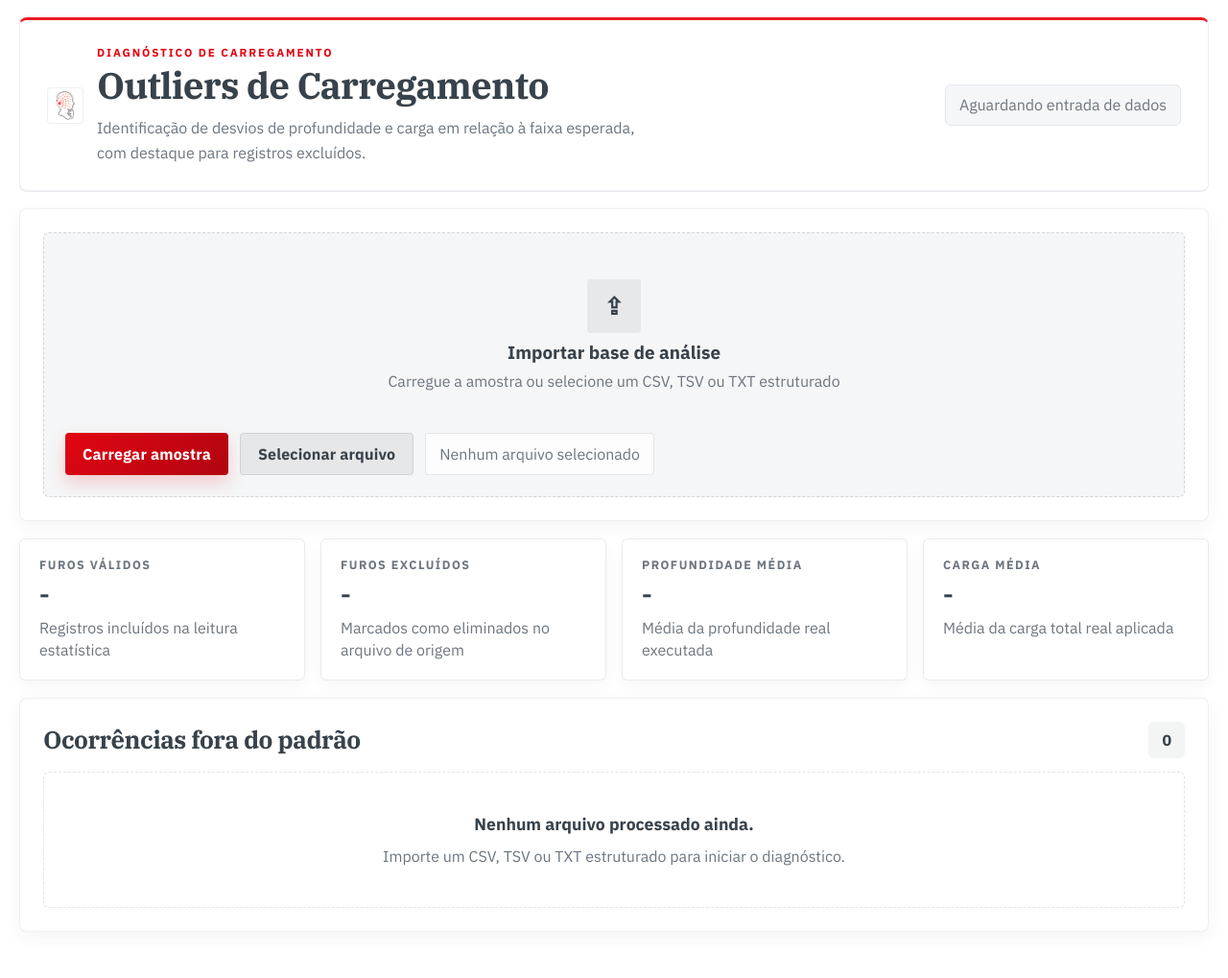
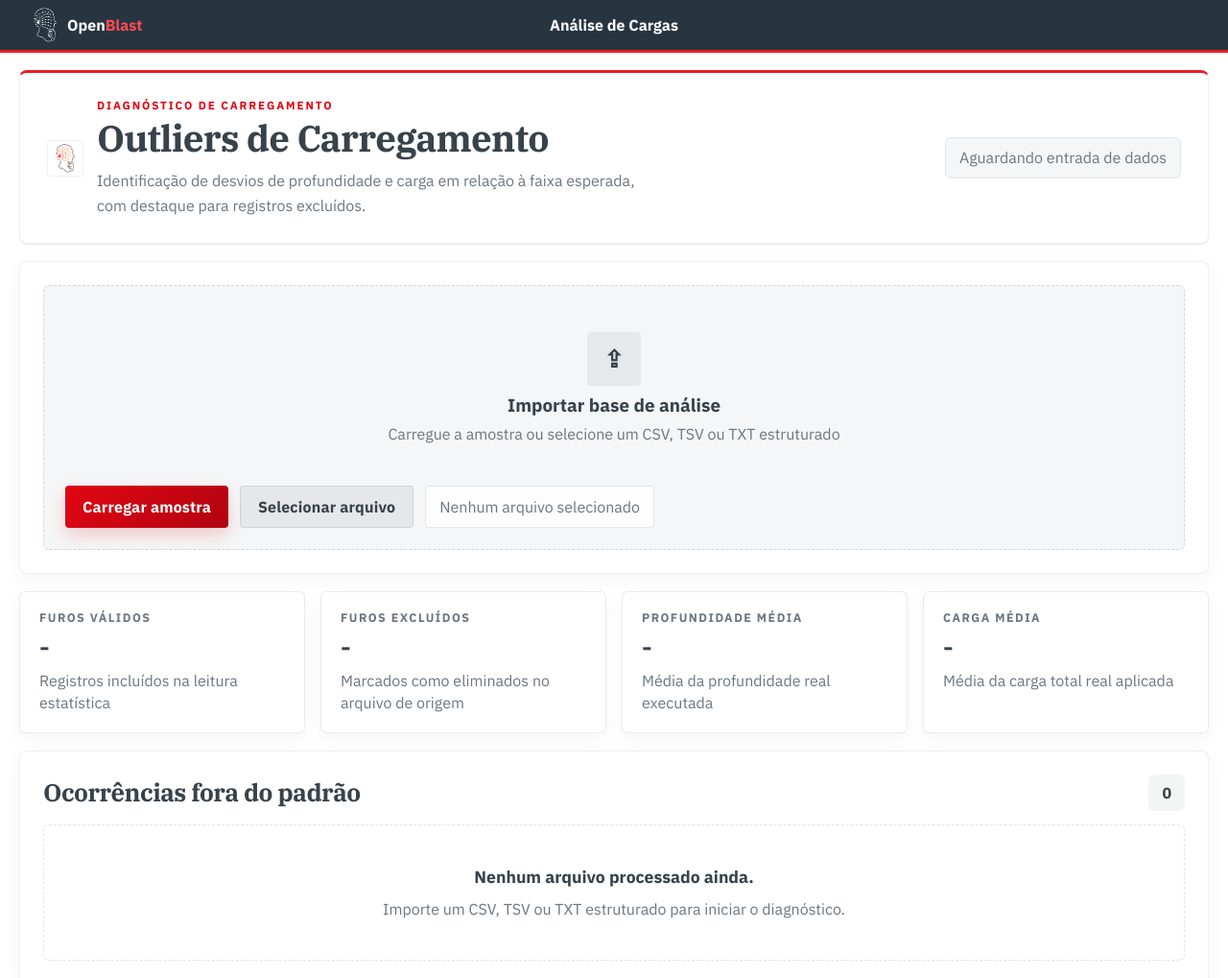
Before and after one commit to SILVAThiagoFerreira/correcao-de-cargas, a website with bundled scripts: page index.html in a window 1280 px wide. Shown: the top 1019 px of the page at 96% size. Built offline with nearby package versions, Linux system fonts and the light colour scheme.

Commit message:
Apply OpenBlast dashboard header style

```diff
--- a/index.html
+++ b/index.html
@@ -15,6 +15,10 @@
 </head>
 <body>
   <main class="shell">
+    <header class="openblast-hubbar">
+      <div class="openblast-hubbar__brand"><img src="./openblast-logo.png" alt="OpenBlast" /><span>Open<strong>Blast</strong></span></div>
+      <span class="openblast-hubbar__title">Análise de Cargas</span>
+    </header>
     <header class="masthead">
       <div class="masthead__brand">
         <div class="masthead__logo-wrap">
--- a/styles.css
+++ b/styles.css
@@ -26,6 +26,13 @@
 .masthead { border-top: 3px solid #ed1c24 !important; background: #fff !important; box-shadow: 0 1px 0 #e9ecef !important; }
 .masthead__brand { align-items: center; }
 .masthead__logo { width: 112px !important; max-height: 38px; object-fit: contain; }
+
+.openblast-hubbar { display: grid; width: 100vw; margin-left: calc(50% - 50vw); grid-template-columns: 1fr auto 1fr; align-items: center; min-height: 54px; padding: 8px 32px; color: #fff; background: #263540; border-bottom: 3px solid #ed1c24; }
+.openblast-hubbar__brand { display: inline-flex; align-items: center; gap: 8px; justify-self: start; font-size: 16px; font-weight: 700; }
+.openblast-hubbar__brand img { width: 30px; height: 36px; object-fit: contain; filter: brightness(0) invert(1); }
+.openblast-hubbar__brand strong { color: #ff4b55; }
+.openblast-hubbar__title { justify-self: center; font-size: 16px; font-weight: 700; }
+@media (max-width: 640px) { .openblast-hubbar { grid-template-columns: auto 1fr; padding: 8px 16px; } .openblast-hubbar__brand span { display: none; } .openblast-hubbar__title { justify-self: end; font-size: 13px; } }
 
 * {
   box-sizing: border-box;
@@ -74,7 +81,7 @@ button {
 .shell {
   width: min(1240px, calc(100vw - 32px));
   margin: 0 auto;
-  padding: 18px 0 36px;
+  padding: 0 0 36px;
 }
 
 .masthead,
@@ -94,6 +101,7 @@ button {
   padding: 26px 28px;
   color: var(--text);
   background: linear-gradient(180deg, #ffffff 0%, #F5F6F7 100%);
+  margin-top: 18px;
 }
 
 .masthead__brand {
```
